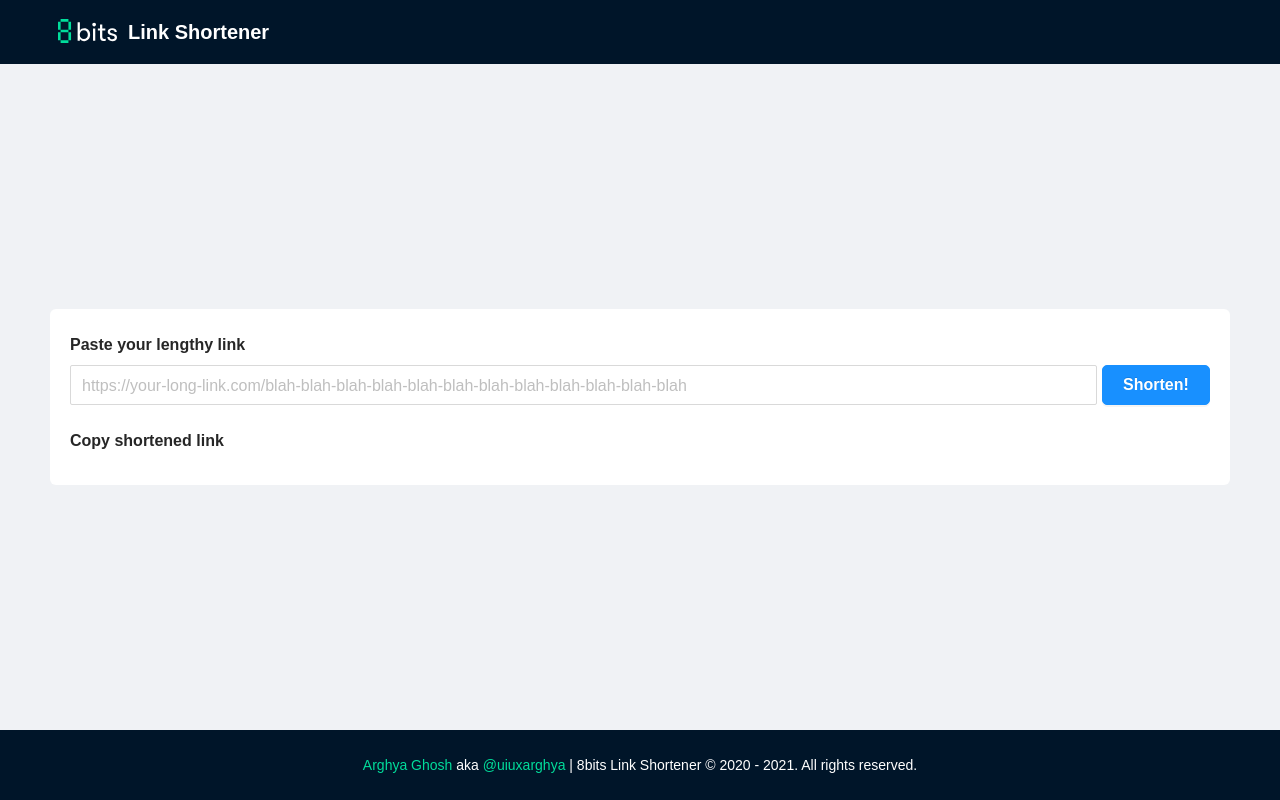
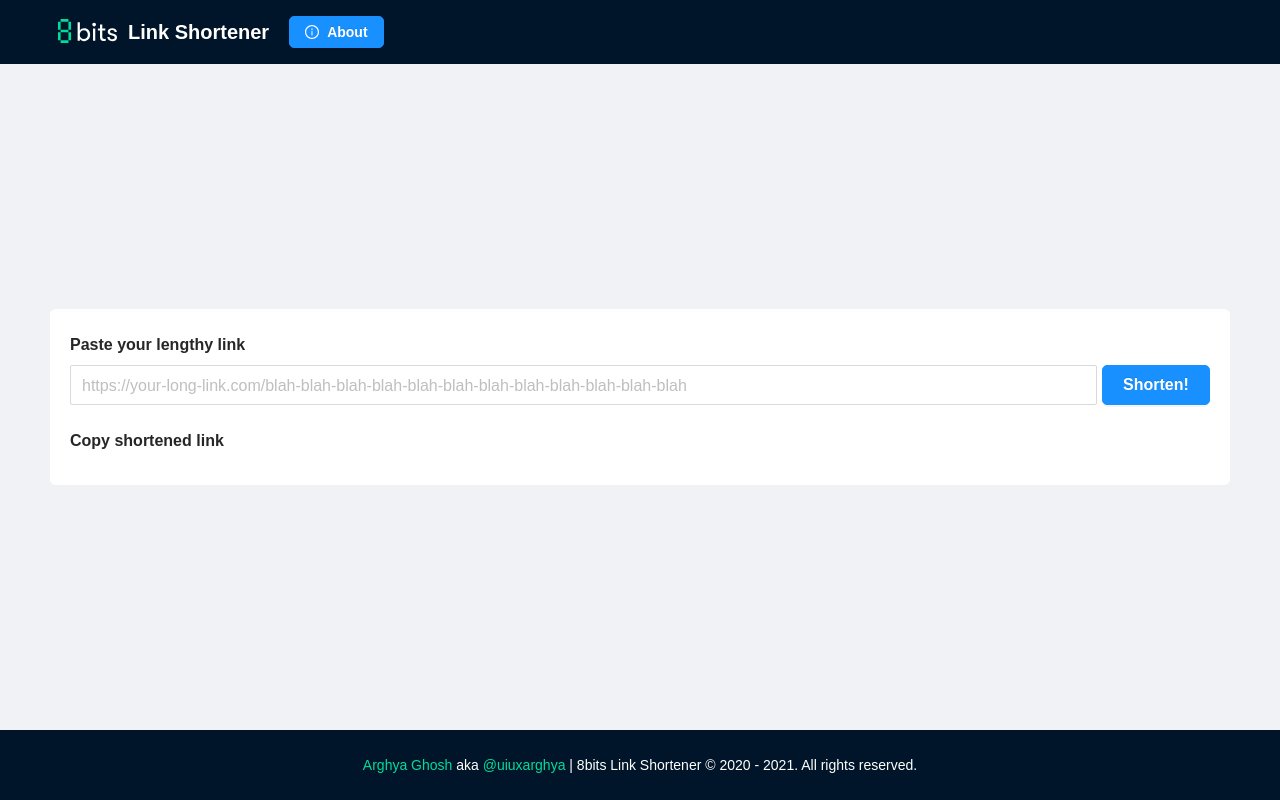
Before and after one commit to uiuxarghya/8bits, a Next.js app: page / in a window 1280 px wide. Built offline with nearby package versions, Linux system fonts and the light colour scheme; a web font is replaced by a local one.

Commit message:
Update index.js

```diff
--- a/pages/index.tsx
+++ b/pages/index.tsx
@@ -4,6 +4,7 @@ import Head from "next/head";
 import { useState } from "react";
 import styles from "../styles/Home.module.css";
 import { ClipboardCopy } from "../components/ClipboardCopy";
+import About from "../components/About";
 
 const { Header, Content, Footer } = Layout;
 const { Title } = Typography;
@@ -58,10 +59,13 @@ export default function Home() {
         <link rel="icon" href="/favicon.ico" />
       </Head>
       <Header>
-        <a href="/">
-          <div className={styles.logo} />
-          <h1 className={styles.name}>Link Shortener</h1>
-        </a>
+        <nav className={styles.nav} >
+          <a href="/">
+            <div className={styles.logo} />
+            <h1 className={styles.name}>Link Shortener</h1>
+          </a>
+          <div><About /></div>
+        </nav>
       </Header>
       <Content className={styles.content}>
         <div className={styles.shortner}>
```
